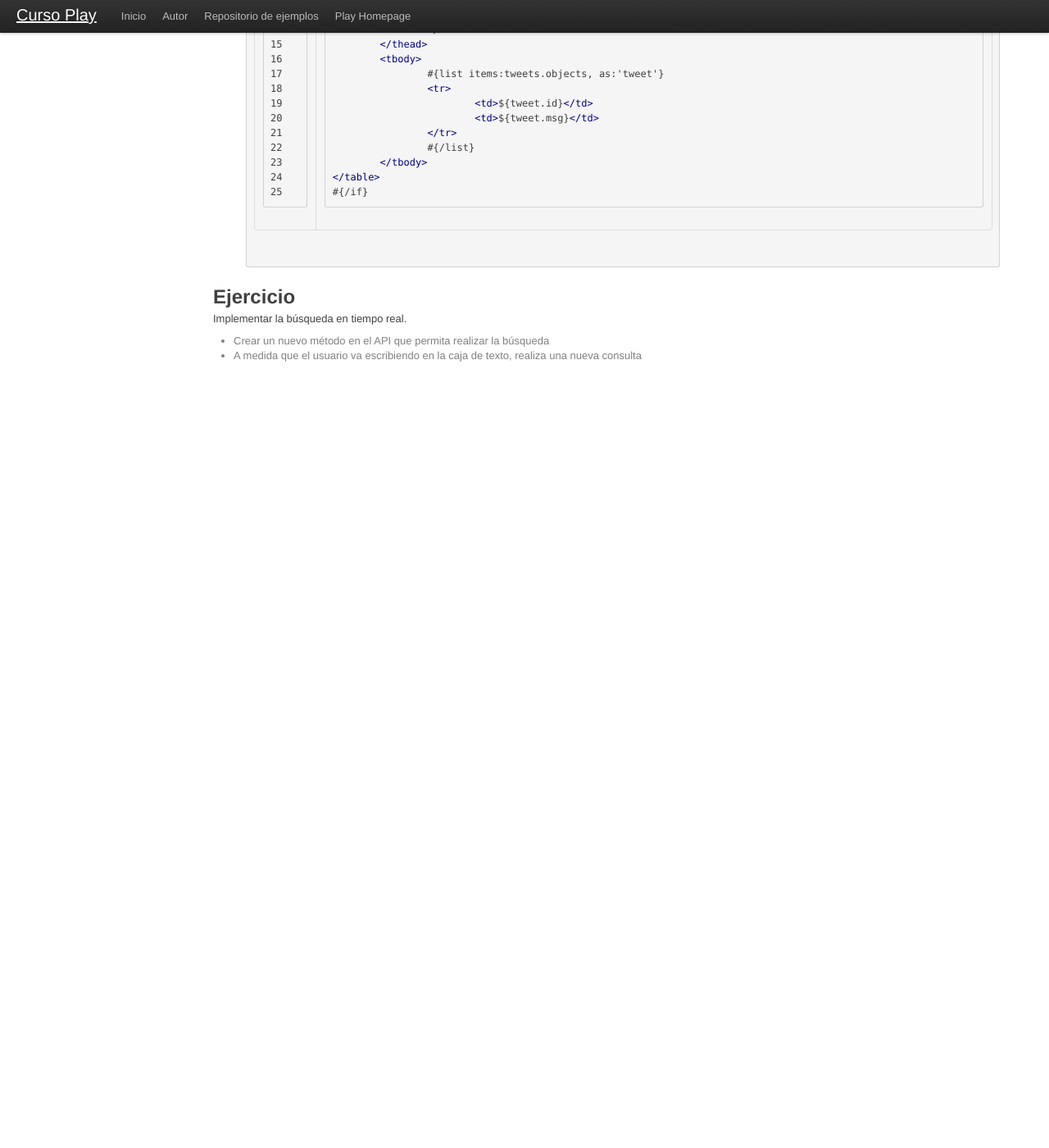
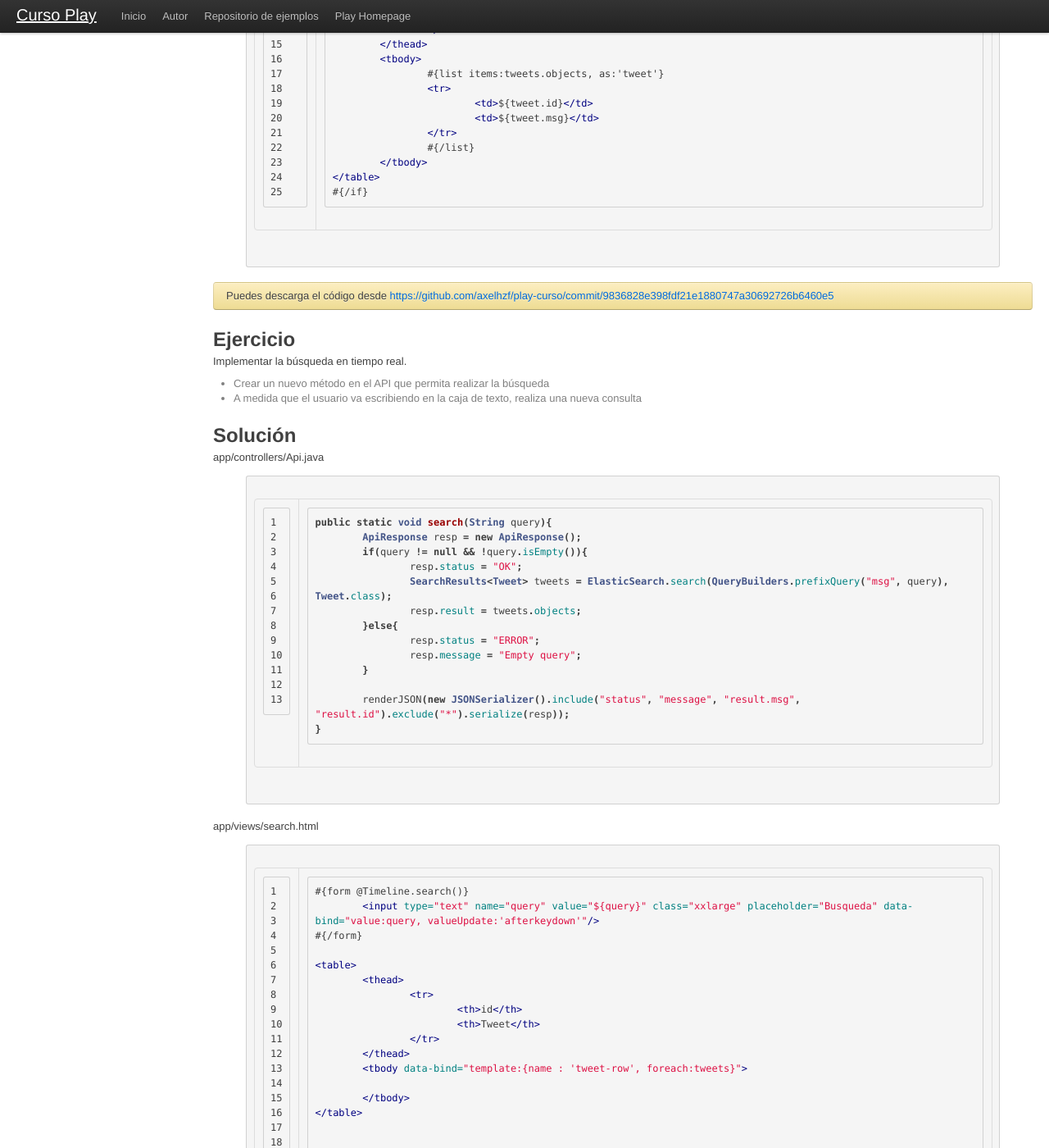
Before and after one commit to axelhzf/play-curso, a Jekyll site: the page built from elasticsearch.md, in a window 1280 px wide and 1400 px high, scrolled down 2245 px. Shown: the whole window at 82% size. Built offline with Jekyll 4.4.1, drawn with Linux system fonts in a browser that asks for light colours; Markdown is read by kramdown in place of the engine named in the settings; before the commit the page ends 2706 px from its top, so only the background shows below that; some of the changed text lies outside the part shown.

Commit message:
terminado elastic search y webservices

```diff
--- a/_layouts/default.html
+++ b/_layouts/default.html
@@ -98,17 +98,7 @@
 					<ul>
 						<li><a href="ajax.html">Ajax</a></li>
 						<li><a href="elasticsearch.html">Búsquedas con Elastic Search</a></li>
-					</ul>
-					<h5>
-						Avanzado
-					</h5>
-					<ul>
-						<li>
-							<a href="#">Creación de módulos</a>
-						</li>
-						<li>
-							<a href="#">Creación de plugins</a>
-						</li>
+						<li><a href="webservices.html">Servicios web</a></li>
 					</ul>
 
 					<h5>Ejercicios</h5>
--- a/elasticsearch.md
+++ b/elasticsearch.md
@@ -121,6 +121,10 @@
 {% endhighlight %}
 
 
+<div class="alert-message warning">
+Puedes descarga el código desde <a href="https://github.com/axelhzf/play-curso/commit/9836828e398fdf21e1880747a30692726b6460e5">https://github.com/axelhzf/play-curso/commit/9836828e398fdf21e1880747a30692726b6460e5</a>
+</div>
+
 
 ## Ejercicio
 
@@ -128,3 +132,84 @@
 
 * Crear un nuevo método en el API que permita realizar la búsqueda
 * A medida que el usuario va escribiendo en la caja de texto, realiza una nueva consulta
+
+## Solución
+
+app/controllers/Api.java
+
+{% highlight java linenos %}
+public static void search(String query){
+	ApiResponse resp = new ApiResponse();
+	if(query != null && !query.isEmpty()){
+		resp.status = "OK";
+		SearchResults<Tweet> tweets = ElasticSearch.search(QueryBuilders.prefixQuery("msg", query), Tweet.class);
+		resp.result = tweets.objects;
+	}else{
+		resp.status = "ERROR";
+		resp.message = "Empty query";
+	}
+
+	renderJSON(new JSONSerializer().include("status", "message", "result.msg", "result.id").exclude("*").serialize(resp));
+}
+{% endhighlight %}
+
+
+app/views/search.html
+
+{% highlight html linenos %}
+#{form @Timeline.search()}
+	<input type="text" name="query" value="${query}" class="xxlarge" placeholder="Busqueda" data-bind="value:query, valueUpdate:'afterkeydown'"/>
+#{/form}
+
+<table>
+	<thead>
+		<tr>
+			<th>id</th>
+			<th>Tweet</th>
+		</tr>
+	</thead>
+	<tbody data-bind="template:{name : 'tweet-row', foreach:tweets}">
+
+	</tbody>
+</table>
+
+
+<script type="text/html" id="tweet-row">
+		<tr>
+			<td>{{= id}}</td>
+			<td>{{= msg}}</td>
+		</tr>
+</script>
+
+#{set 'endScript'}
+<script>
+	viewModel = {
+		query : ko.observable('${query}'),
+		tweets : ko.observableArray([])
+	}
+
+	function Tweet(id, msg){
+		this.id = id;
+		this.msg = msg;
+	}
+
+	ko.dependentObservable(function() {
+    	if (this.lastQueryRequest) this.lastQueryRequest.abort();
+		var action = #{jsAction @Api.search(':query')/}
+    	this.lastQueryRequest = $.get(action({query : this.query()}), function(data){
+    		if(data.status === 'OK'){
+    			var tweets = $.map(data.result, function(item){return new Tweet(item.id, item.msg);});
+    			viewModel.tweets(tweets);
+    		}
+    	});
+	}, viewModel);
+
+	ko.applyBindings(viewModel);
+</script>
+#{/set}
+{% endhighlight %}
+
+
+<div class="alert-message warning">
+Puedes bajarte la solución desde <a href="https://github.com/axelhzf/play-curso/commit/282c8e2f80168db994415db60121bddf1e6badc4">https://github.com/axelhzf/play-curso/commit/282c8e2f80168db994415db60121bddf1e6badc4</a>
+</div>
```
Also changed, not shown: webservices.md (added, +50 -0 lines).
